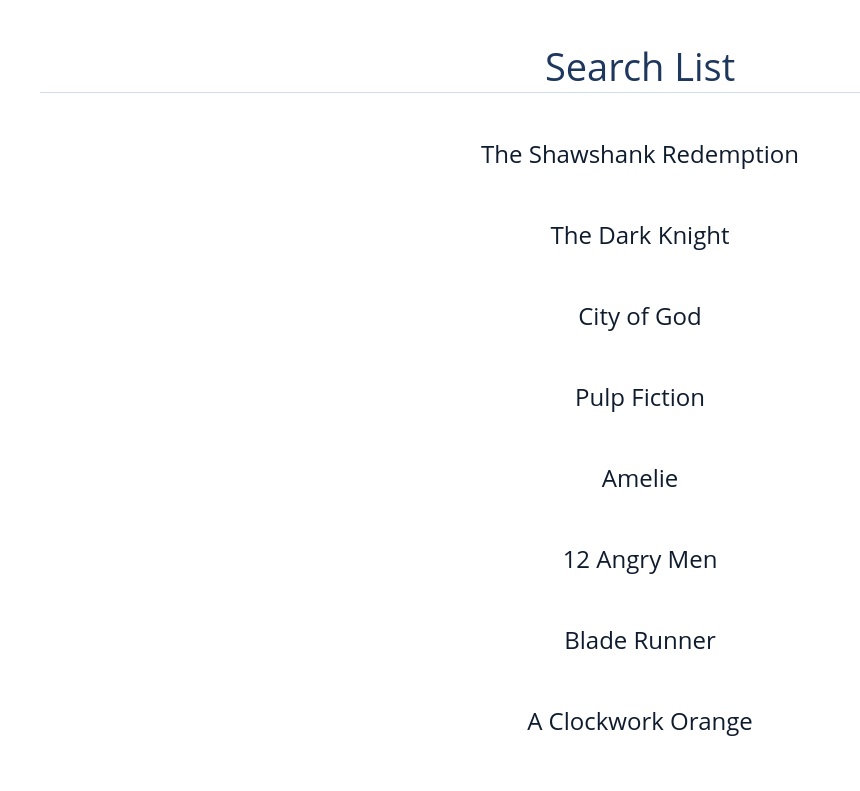
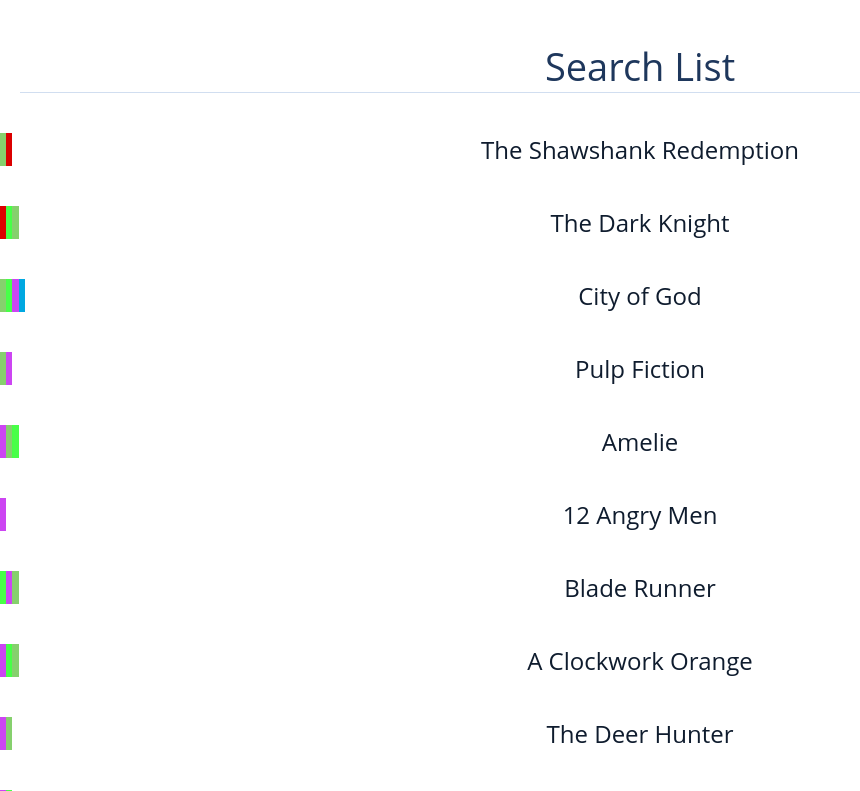
Before and after one commit to mpagels/movie-bucket-list-finder, a React (Create React App) app: page / in a window 1280 px wide. Shown: the top 791 px of the page, without its empty margins (0-860 px from the left). Built offline with nearby package versions, Linux system fonts and the light colour scheme.

Commit message:
Show streaming plattforms (#1)
* Add color variables to globalstyles

* Add Movie component

Add Movie component

* Add show streaming plattform onclick

* Add Swipeable

* Minor fix
swipe event fires now only when left & right swipe

* Minor fix
Can only be swiped on condition

```diff
--- a/package.json
+++ b/package.json
@@ -9,6 +9,7 @@
     "react": "^16.13.1",
     "react-dom": "^16.13.1",
     "react-scripts": "3.4.3",
+    "react-swipeable": "^5.5.1",
     "styled-components": "^5.2.0"
   },
   "scripts": {
--- a/src/App.js
+++ b/src/App.js
@@ -1,11 +1,12 @@
 import React, { useState } from 'react'
 import buckelist from './bucketList_20200508.json'
 import styled from 'styled-components'
-
+import Movie from './Movie'
 const allMovies = Object.keys(buckelist[0])
 
 function App() {
   const [filterdMovies, setFilterdMovies] = useState(allMovies)
+  const [isActive, setIsActive] = useState('')
   const isEmpty = filterdMovies.length === 0
 
   return (
@@ -22,18 +23,29 @@ function App() {
         </Alert>
       ) : (
         filterdMovies.map((movieName, index) => (
-          <p key={movieName}>{movieName}</p>
+          <Movie
+            key={movieName}
+            onClick={handleClick}
+            index={index}
+            isOpen={isActive === index}
+            {...buckelist[0][movieName]}
+          />
         ))
       )}
     </Wrapper>
   )
 
   function inputHandler(event) {
+    setIsActive('')
     setFilterdMovies(
       allMovies.filter((movieTitle) =>
         movieTitle.toLowerCase().includes(event.target.value.toLowerCase())
       )
     )
+  }
+
+  function handleClick(index) {
+    setIsActive(isActive === index ? '' : index)
   }
 }
 
@@ -43,11 +55,6 @@ const Wrapper = styled.div`
   display: flex;
   flex-direction: column;
   justify-content: center;
-
-  p {
-    font-size: 24px;
-    text-align: center;
-  }
 `
 
 const Input = styled.input`
--- a/src/GlobalStyles.js
+++ b/src/GlobalStyles.js
@@ -1,4 +1,4 @@
-import { createGlobalStyle } from "styled-components/macro";
+import { createGlobalStyle } from 'styled-components/macro'
 
 export default createGlobalStyle`
 * {
@@ -8,7 +8,17 @@ export default createGlobalStyle`
 
 body {
     color: #0F1C2E;
-    margin: 20px;
+    margin: 20px 0;
     font-size: 112.5%;
 
-}`;
+}
+
+:root {
+    --NetflixIVADE: #db0000;
+    --GooglePlayIVADE: #48ff48;
+    --iTunesIVADE: #CC45F2;
+    --AmazonPrimeVideoIVADE: #00a8e1;
+    --AmazonInstantVideoIVADE: #86D06D;
+    --DisneyPlusIVADE: #0F1B4D;
+    }
+`
--- /dev/null
+++ b/src/Movie.js
@@ -0,0 +1,67 @@
+import React from 'react'
+import { Swipeable } from 'react-swipeable'
+import styled from 'styled-components/macro'
+
+export default function Movie({ name, streaming, index, onClick, isOpen }) {
+  const {
+    collection: { locations },
+  } = streaming
+  return (
+    <Swipeable
+      onSwipedLeft={() => isOpen && onClick(index)}
+      onSwipedRight={() => !isOpen && onClick(index)}
+      preventDefaultTouchmoveEvent={true}
+      trackTouch={true}
+      delta={50}
+    >
+      <Title onClick={() => onClick(index)}>
+        <StreamingPlattfom isOpen={isOpen} plattforms={locations} />
+        {name}
+      </Title>
+    </Swipeable>
+  )
+}
+
+function StreamingPlattfom({ plattforms, isOpen }) {
+  return (
+    <Streaming isOpen={isOpen}>
+      {plattforms.map(({ name, display_name }) => (
+        <Plattform key={name} isOpen={isOpen} name={name}>
+          {isOpen ? display_name : <>&nbsp;</>}
+        </Plattform>
+      ))}
+    </Streaming>
+  )
+}
+
+const Title = styled.div`
+  font-size: 24px;
+  margin: 20px 0;
+  position: relative;
+  text-align: center;
+  cursor: pointer;
+`
+
+const Streaming = styled.div`
+  bottom: 0;
+  height: inherit;
+  position: absolute;
+  ${(props) =>
+    props.isOpen && 'display: flex; width: 100%; align-items: center;'}
+`
+
+const Plattform = styled.div`
+  background-color: ${(props) => `var(--${props.name})`};
+  display: inline;
+  flex-grow: 1;
+  font-size: ${(props) => (props.isOpen ? '12px' : '100%')};
+  height: 25px;
+  width: 100%;
+  color: ${(props) =>
+    props.name === 'DisneyPlusIVADE' || props.name === 'NetflixIVADE'
+      ? 'white'
+      : 'black'};
+  ${(props) =>
+    props.isOpen &&
+    'display: flex; align-items: center; justify-content: center;'}
+`
```
Also changed, not shown: src/bucketList_20200508.json, 1 other file (tests, documents, lock files or other folders).
